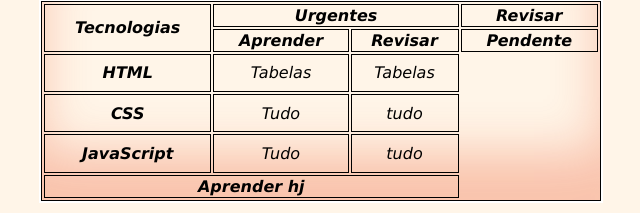
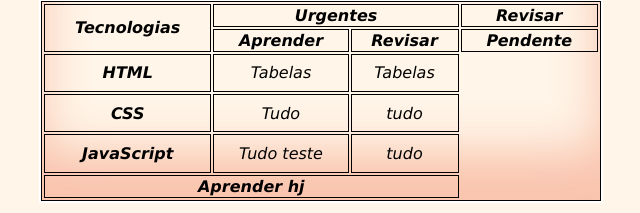
Before and after one commit to LeoAlvesGoncalves/primeiro-site, a plain HTML site: page index.html in a window 1280 px wide. Shown: the part 833-1046 px from the top of the page, 319-959 px from the left. Drawn offline with Linux system fonts and the light colour scheme.

Commit message:
modificação teste

```diff
--- a/index.html
+++ b/index.html
@@ -60,7 +60,7 @@
                     </tr>
                     <tr>
                         <th scope="row">JavaScript</th>
-                        <td>Tudo</td>
+                        <td>Tudo teste</td>
                         <td>tudo</td>
                     </tr>
                 </tbody>
```
